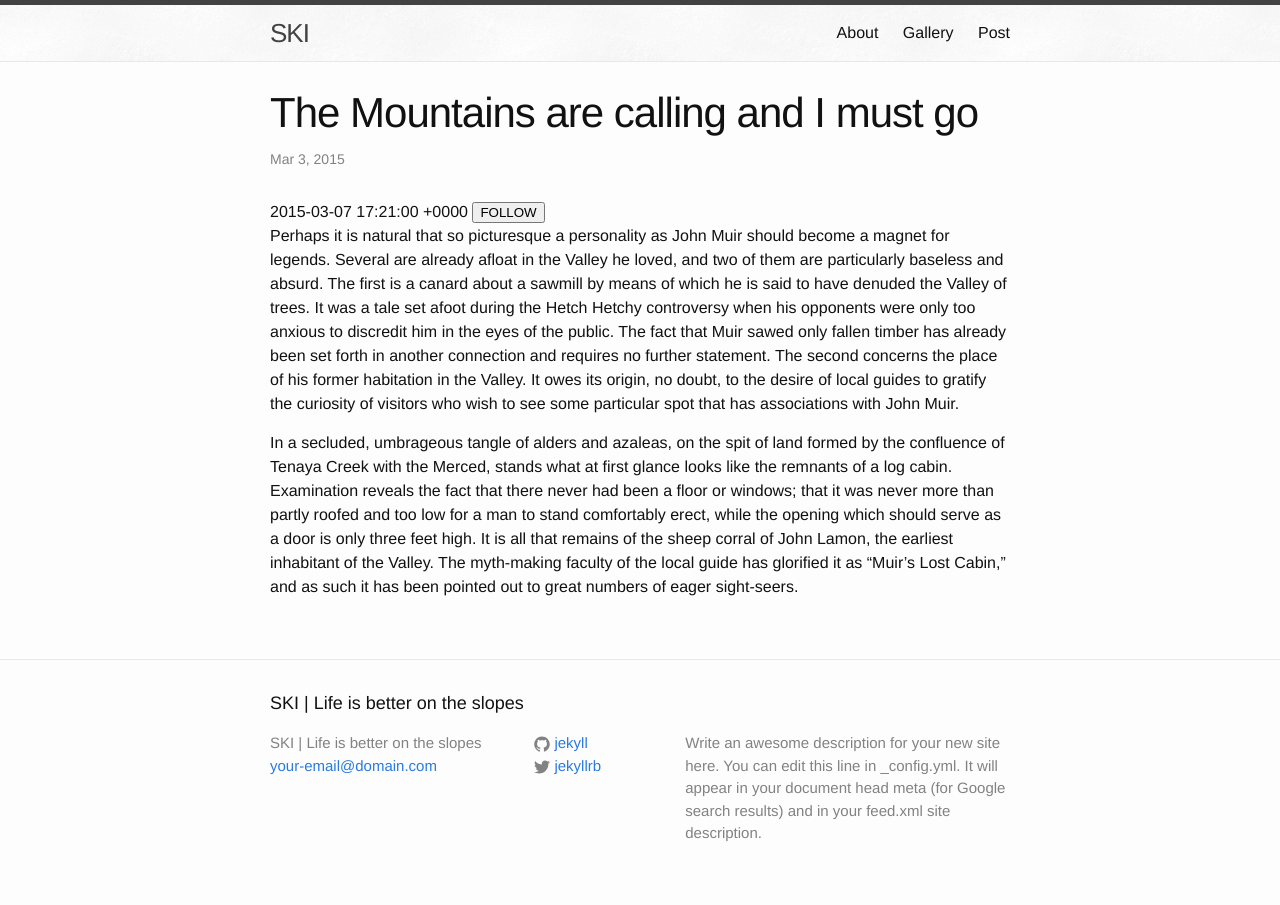
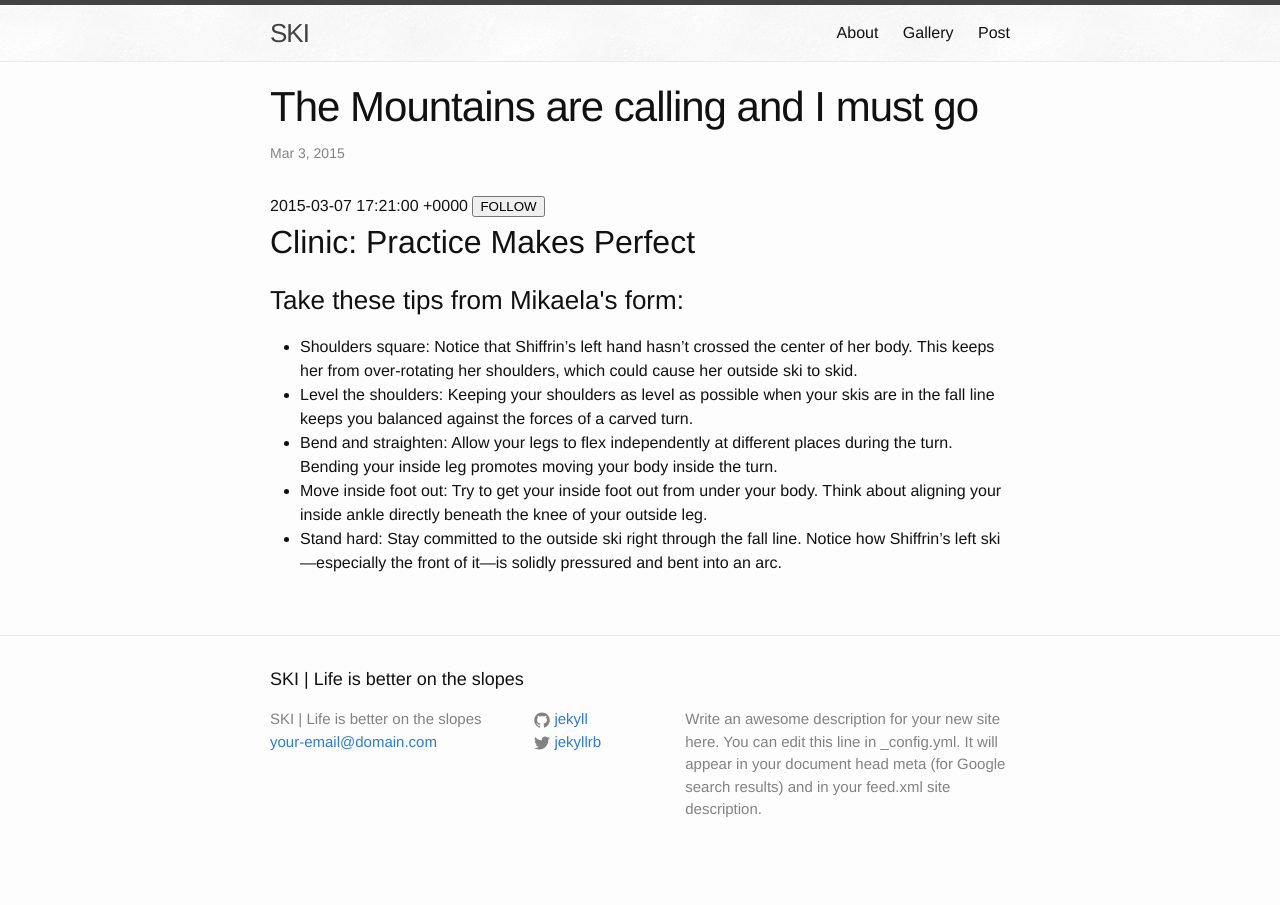
Before and after one commit to JiminHong/JiminHong.github.io, a Jekyll site: the page built from _posts/2015-03-03-welcome-to-jekyll.markdown, in a window 1280 px wide. Built offline with Jekyll 4.4.1, drawn with Linux system fonts in a browser that asks for light colours.

Commit message:
added
added

```diff
--- a/_includes/head.html
+++ b/_includes/head.html
@@ -5,7 +5,8 @@
 
   <title>{% if page.title %}{{ page.title }}{% else %}{{ site.title }}{% endif %}</title>
   <meta name="description" content="{% if page.excerpt %}{{ page.excerpt | strip_html | strip_newlines | truncate: 160 }}{% else %}{{ site.description }}{% endif %}">
-
+	<script src="//use.typekit.net/plc6vgq.js"></script>
+	<script>try{Typekit.load();}catch(e){}</script>
   <link rel="stylesheet" href="{{ "/css/main.css" | prepend: site.baseurl }}">
   <link rel="canonical" href="{{ page.url | replace:'index.html','' | prepend: site.baseurl | prepend: site.url }}">
   <link rel="alternate" type="application/rss+xml" title="{{ site.title }}" href="{{ "/feed.xml" | prepend: site.baseurl | prepend: site.url }}" />
--- a/_posts/2015-03-03-welcome-to-jekyll.markdown
+++ b/_posts/2015-03-03-welcome-to-jekyll.markdown
@@ -6,9 +6,17 @@
 siteVariable: test-class
 ---
 
-Perhaps it is natural that so picturesque a personality as John Muir should become a magnet for legends. Several are already afloat in the Valley he loved, and two of them are particularly baseless and absurd. The first is a canard about a sawmill by means of which he is said to have denuded the Valley of trees. It was a tale set afoot during the Hetch Hetchy controversy when his opponents were only too anxious to discredit him in the eyes of the public. The fact that Muir sawed only fallen timber has already been set forth in another connection and requires no further statement. The second concerns the place of his former habitation in the Valley. It owes its origin, no doubt, to the desire of local guides to gratify the curiosity of visitors who wish to see some particular spot that has associations with John Muir.
+<h2>Clinic: Practice Makes Perfect</h2>
 
-In a secluded, umbrageous tangle of alders and azaleas, on the spit of land formed by the confluence of Tenaya Creek with the Merced, stands what at first glance looks like the remnants of a log cabin. Examination reveals the fact that there never had been a floor or windows; that it was never more than partly roofed and too low for a man to stand comfortably erect, while the opening which should serve as a door is only three feet high. It is all that remains of the sheep corral of John Lamon, the earliest inhabitant of the Valley. The myth-making faculty of the local guide has glorified it as "Muir's Lost Cabin," and as such it has been pointed out to great numbers of eager sight-seers.
+<h3>Take these tips from Mikaela's form:</h3>
+
+<ul>
+	<li>Shoulders square: Notice that Shiffrin’s left hand hasn’t crossed the center of her body. This keeps her from over-rotating her shoulders, which could cause her outside ski to skid.</li>
+	<li>Level the shoulders: Keeping your shoulders as level as possible when your skis are in the fall line keeps you balanced against the forces of a carved turn. </li>
+	<li>Bend and straighten: Allow your legs to flex independently at different places during the turn. Bending your inside leg promotes moving your body inside the turn. </li>
+	<li>Move inside foot out: Try to get your inside foot out from under your body. Think about aligning your inside ankle directly beneath the knee of your outside leg. </li>
+	<li>Stand hard: Stay committed to the outside ski right through the fall line. Notice how Shiffrin’s left ski—especially the front of it—is solidly pressured and bent into an arc. </li>
+</ul>
 
 
 <!-- You’ll find this post in your `_posts` directory. Go ahead and edit it and re-build the site to see your changes. You can rebuild the site in many different ways, but the most common way is to run `jekyll serve`, which launches a web server and auto-regenerates your site when a file is updated.
--- /dev/null
+++ b/_sass/_fonts.scss
@@ -0,0 +1,8 @@
+#feature{
+	font-family: futura, sans-serif;
+	height: 400px;
+	padding: 25px 0 0 35px;
+	font-family: "flood-std",sans-serif;
+    font-style: normal;
+    font-weight: 400;
+}
--- a/_sass/_layout.scss
+++ b/_sass/_layout.scss
@@ -7,7 +7,10 @@
     min-height: 56px;
     background-image: url(../images/snow.png);
     // Positioning context for the mobile navigation icon
-    position: relative;
+    position: fixed;
+    top: 0;
+    left: 0;
+    width: 100%;
 }
 
 .site-title {
@@ -91,7 +94,22 @@
     }
 }
 
+#feature{
+    background-image: url("../images/feature.jpg");
+    background-size: cover;
+    background-repeat: none;
+    background-position: center top;
+    box-sizing: border-box;
+    max-width: 100%;
+    max-height: 100%;
+}
 
+.browser_ul{
+            list-style-type: none;
+            li{
+               float:left;
+            }
+}
 
 /**
  * Site footer
@@ -167,6 +185,7 @@
  * Page content
  */
 .page-content {
+    margin-top: 56px;
     padding: $spacing-unit 0;
 }
 
--- /dev/null
+++ b/_sass/_mixins.scss
@@ -0,0 +1,7 @@
+@mixin clearfix{
+	&:after{
+		content:"";
+		display: table;
+		clear: both;
+	}
+}
--- a/css/main.scss
+++ b/css/main.scss
@@ -48,5 +48,6 @@
 @import
         "base",
         "layout",
-        "syntax-highlighting"
+        "syntax-highlighting",
+        "fonts"
 ;
```
Also changed, not shown: _posts/2015-03-03-03.markdown (added, +8 -0 lines), _posts/2015_03_03_post.markdown (deleted, +0 -26 lines), index.html (+11 -2 lines), images/feature.jpg (added).
